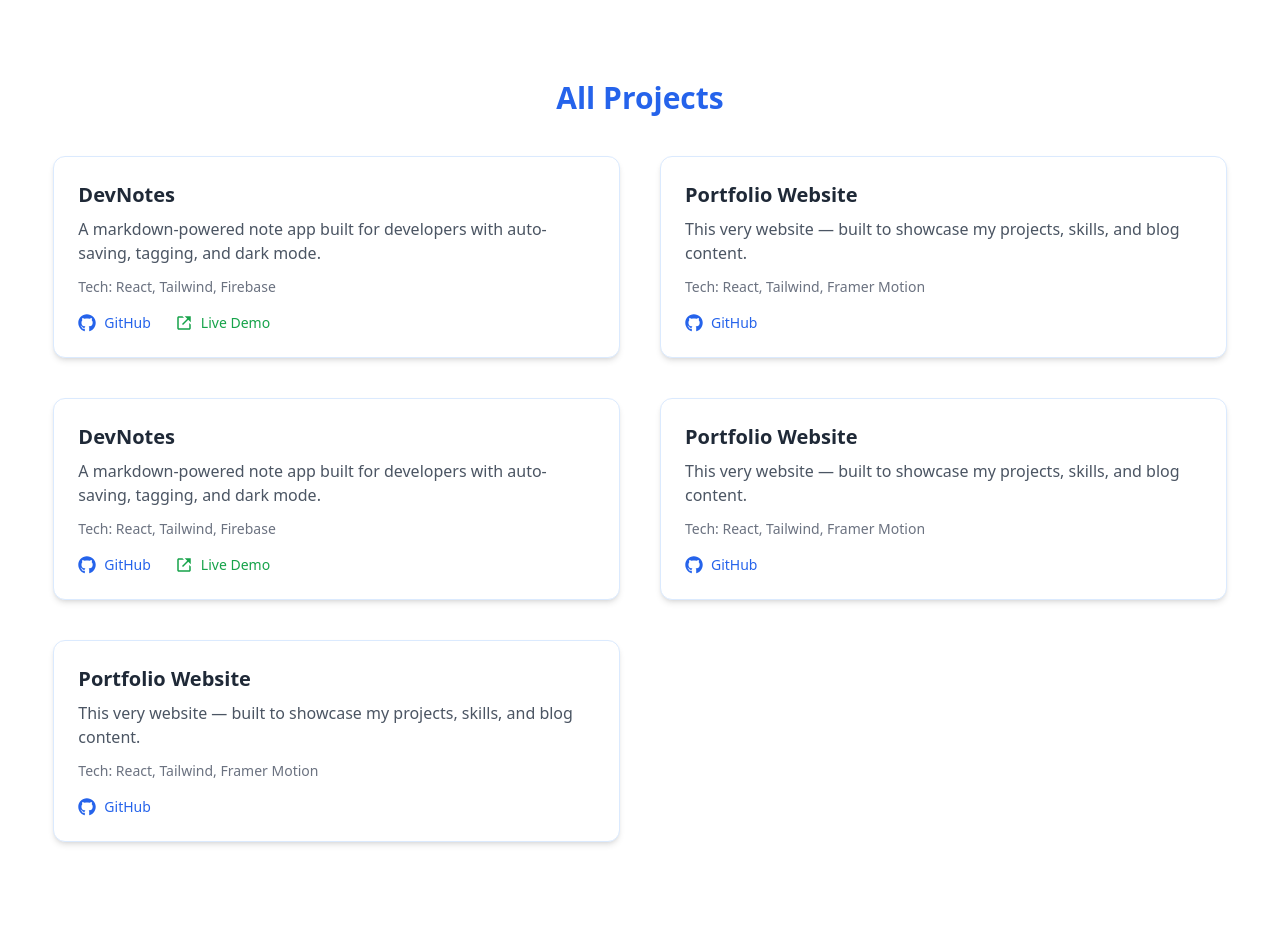
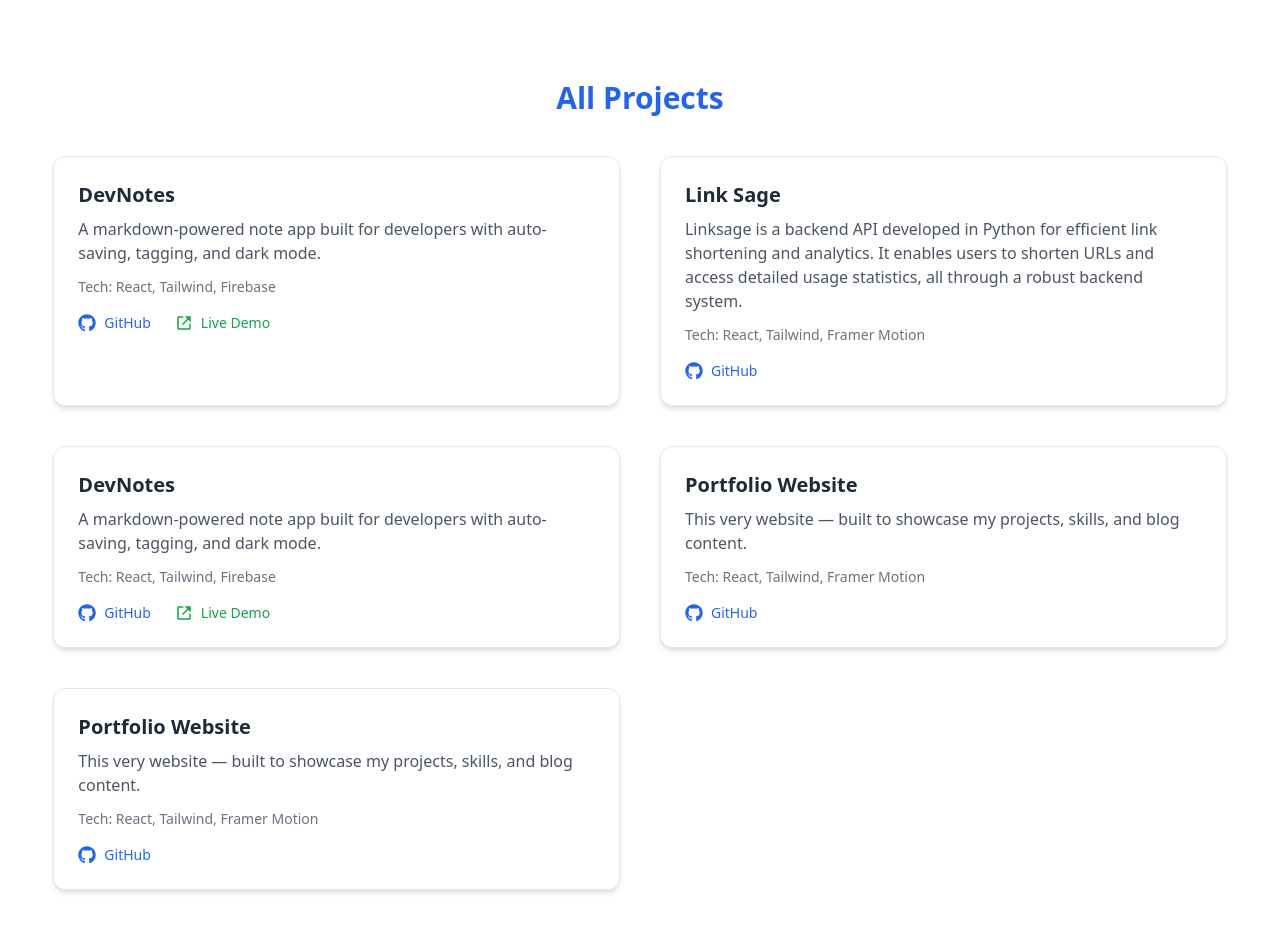
Before and after one commit to Emmanuel-Awolu60/my_portfolio_website, a React (Vite) app: page /projects in a window 1280 px wide. Before the commit the page ends 882 px from the top, so only its background shows below. Built offline with nearby package versions, Linux system fonts and the light colour scheme.

Commit message:
updated the project sction

```diff
--- a/src/data/projects.js
+++ b/src/data/projects.js
@@ -8,11 +8,11 @@ const projects = [
     live: "https://devnotes.vercel.app/",
   },
   {
-    title: "Portfolio Website",
+    title: "Link Sage",
     description:
-      "This very website — built to showcase my projects, skills, and blog content.",
+      "Linksage is a backend API developed in Python for efficient link shortening and analytics. It enables users to shorten URLs and access detailed usage statistics, all through a robust backend system.",
     tech: "React, Tailwind, Framer Motion",
-    github: "https://github.com/Emmanuel-Awolu60/my_portfolio_website",
+    github: "https://github.com/Emmanuel-Awolu60/LinkSage",
     live: "#",
   },
   {
```
